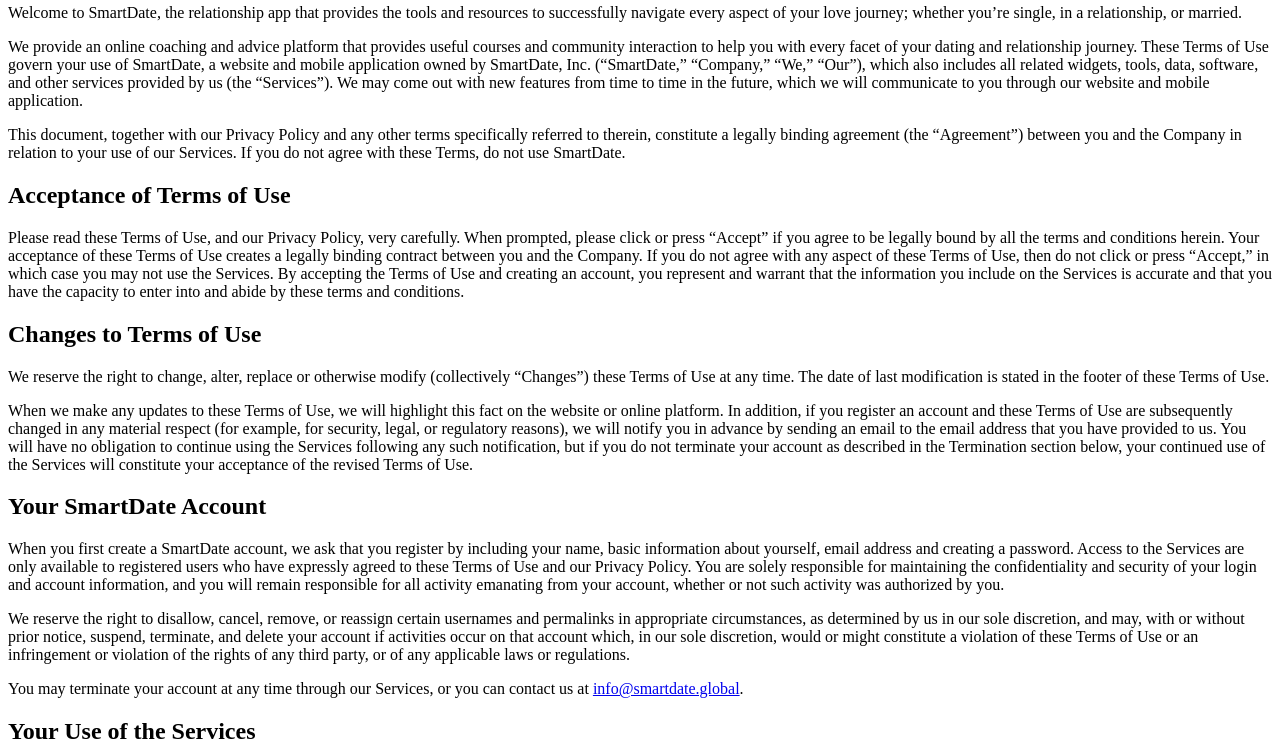
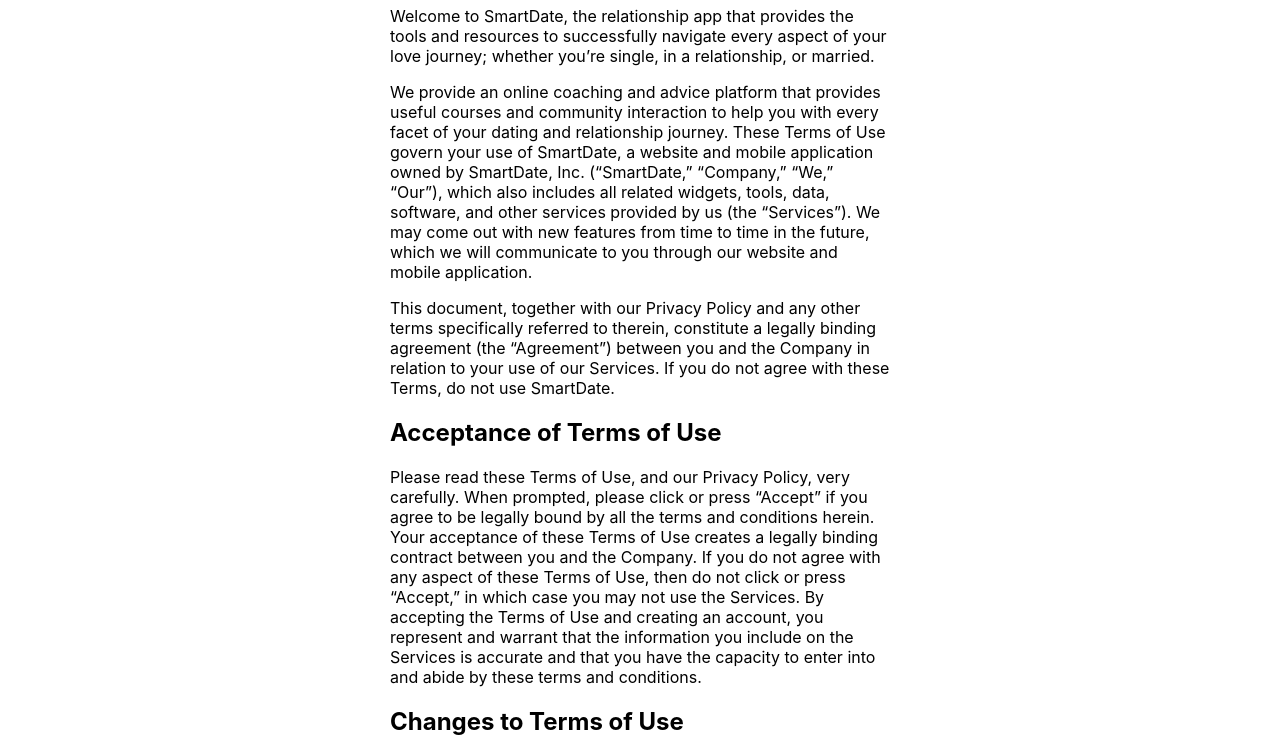
Before and after one commit to myclarity/myclarity.github.io, a plain HTML site: page terms-of-use.html in a window 1280 px wide. Shown: the part 76-829 px from the top of the page. Drawn offline with Linux system fonts and the light colour scheme.

Commit message:
Add basic styling

```diff
--- a/terms-of-use.html
+++ b/terms-of-use.html
@@ -5,7 +5,19 @@
       http-equiv="Cache-Control"
       content="private, no-cache, must-revalidate, max-age=0"
     />
-    <title>Privacy Policy | SmartDate</title>
+    <meta name="viewport" content="width=device-width, initial-scale=1" />
+    <title>Terms of Use | SmartDate</title>
+    <style>
+      html {
+        margin: 0 20px;
+      }
+      body {
+        max-width: 500px;
+        margin: 0 auto;
+        font-family: -apple-system, BlinkMacSystemFont, Segoe UI, Helvetica,
+          Arial, sans-serif;
+      }
+    </style>
   </head>
   <body>
     <h1>SmartDate Terms of Use</h1>
```
Also changed, not shown: community-guidelines.html (+12 -0 lines), privacy-policy.html (+13 -3 lines).
